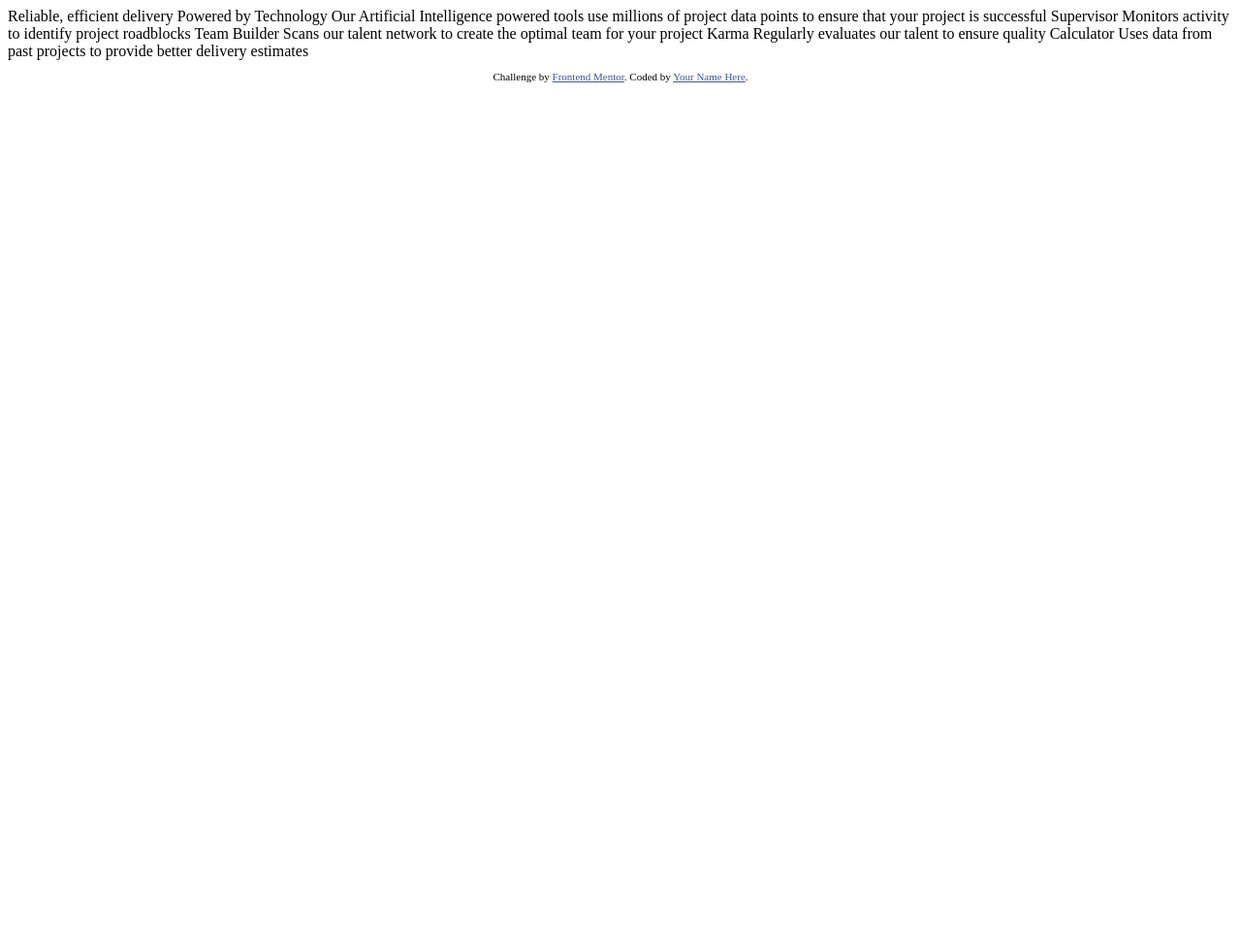
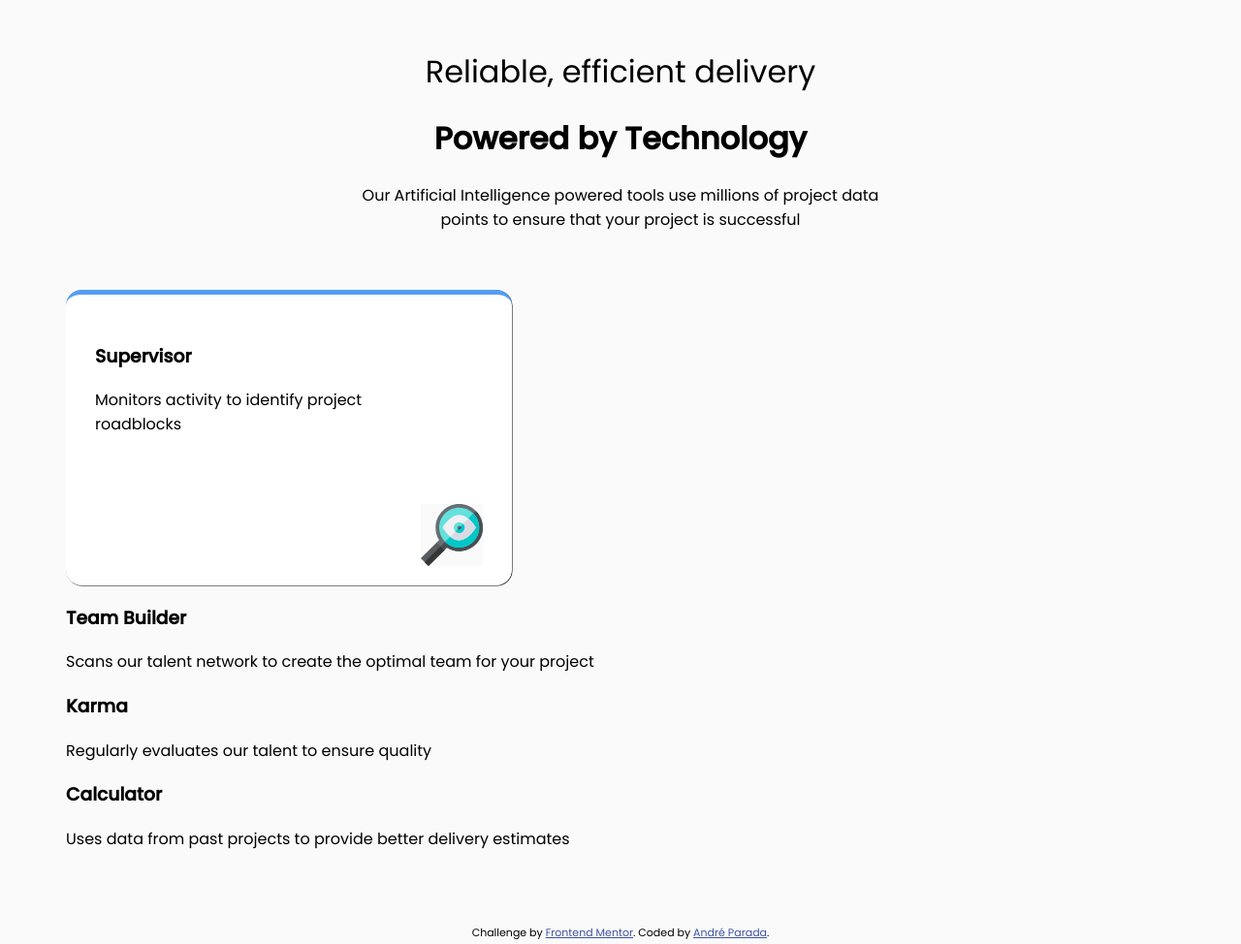
Before and after one commit to andreparada98/fourCards, a plain HTML site: page index.html in a window 1280 px wide. Shown: the whole page at 97% size. Before the commit the page ends 800 px from the top, so only its background shows below. Drawn offline with Linux system fonts and the light colour scheme.

Commit message:
AtualizandoFourCards

```diff
--- a/index.html
+++ b/index.html
@@ -1,45 +1,75 @@
 <!DOCTYPE html>
-<html lang="en">
+<html lang="pt-br">
+
 <head>
   <meta charset="UTF-8">
-  <meta name="viewport" content="width=device-width, initial-scale=1.0"> <!-- displays site properly based on user's device -->
+  <meta name="viewport" content="width=device-width, initial-scale=1.0">
+  <!-- displays site properly based on user's device -->
 
   <link rel="icon" type="image/png" sizes="32x32" href="./images/favicon-32x32.png">
+
+  <link rel="stylesheet" href="./style.css">
+
+  <link rel="preconnect" href="https://fonts.gstatic.com">
+  <link href="https://fonts.googleapis.com/css2?family=Poppins:wght@200;400;500&display=swap" rel="stylesheet">
 
   <title>Frontend Mentor | Four card feature section</title>
 
   <!-- Feel free to remove these styles or customise in your own stylesheet 👍 -->
   <style>
-    .attribution { font-size: 11px; text-align: center; }
-    .attribution a { color: hsl(228, 45%, 44%); }
+    .attribution {
+      font-size: 11px;
+      text-align: center;
+    }
+
+    .attribution a {
+      color: hsl(228, 45%, 44%);
+    }
   </style>
 </head>
+
 <body>
 
-  Reliable, efficient delivery
-  Powered by Technology
+  <header class="header">
+    <h1 class="notStrong">Reliable, efficient delivery</h1>
+    <h1>Powered by Technology</h1>
+    <p>Our Artificial Intelligence powered tools use millions of project data <br> points
+      to ensure that your project is successful</p>
+  </header>
 
-  Our Artificial Intelligence powered tools use millions of project data points
-  to ensure that your project is successful
 
-  Supervisor
-  Monitors activity to identify project roadblocks
+  <main class="main">
+    <div class="boxLeft">
+        <h3>Supervisor</h3>
+        <p>Monitors activity to identify project
+        <p>roadblocks</p> </p>
 
-  Team Builder
-  Scans our talent network to create the optimal team for your project
+        <p class="iconSupervisor"><img src="./images/icon-supervisor.svg" alt=""></p>
+    </div>
+    <div class="boxTop">
+        <h3>Team Builder</h3>
+         <p>Scans our talent network to create the optimal team for your project</p>
+    </div>
+    <div class="boxBot">
+        <h3>Karma</h3>
+        <p>Regularly evaluates our talent to ensure quality</p>
+    </div>
 
-  Karma
-  Regularly evaluates our talent to ensure quality
+    <div class="boxRight">
+        <h3>Calculator</h3>
+        <p>Uses data from past projects to provide better delivery estimates</p>
+    </div>
 
-  Calculator
-  Uses data from past projects to provide better delivery estimates
+
+  </main>
 
 
   <footer>
     <p class="attribution">
       Challenge by <a href="https://www.frontendmentor.io?ref=challenge" target="_blank">Frontend Mentor</a>.
-      Coded by <a href="#">Your Name Here</a>.
+      Coded by <a href="https://www.linkedin.com/in/andré-parada-538aa9212/">André Parada</a>.
     </p>
   </footer>
 </body>
+
 </html>
--- /dev/null
+++ b/style.css
@@ -0,0 +1,49 @@
+*{
+    font-family: 'Poppins';
+    background: hsl(0, 0%, 98%);
+}
+
+.header{
+    text-align: center;
+    margin-top: 50px;
+}
+
+.header p{
+    margin-top: 10px;
+}
+
+.notStrong{
+    font-weight: normal;
+}
+
+.main{
+    margin: 50px;
+    padding: 10px;
+}
+
+.boxLeft{
+    display: flex;
+    flex-direction: column;
+    padding: 30px;
+    width: 25rem;
+    height: 15rem;
+    background: white;
+    border-top: 5px solid hsl(212, 86%, 64%);
+    box-shadow: 0.5px 0.5px;
+    border-radius: 1rem;
+    }
+
+.boxLeft p{
+        margin: 0;
+        background: white;
+}
+.boxLeft h3{
+    background: white;
+}
+
+.boxLeft .iconSupervisor{
+    align-content: flex-end;
+    align-self: flex-end;
+    margin-top: 70px;
+    background: white;
+}
```
